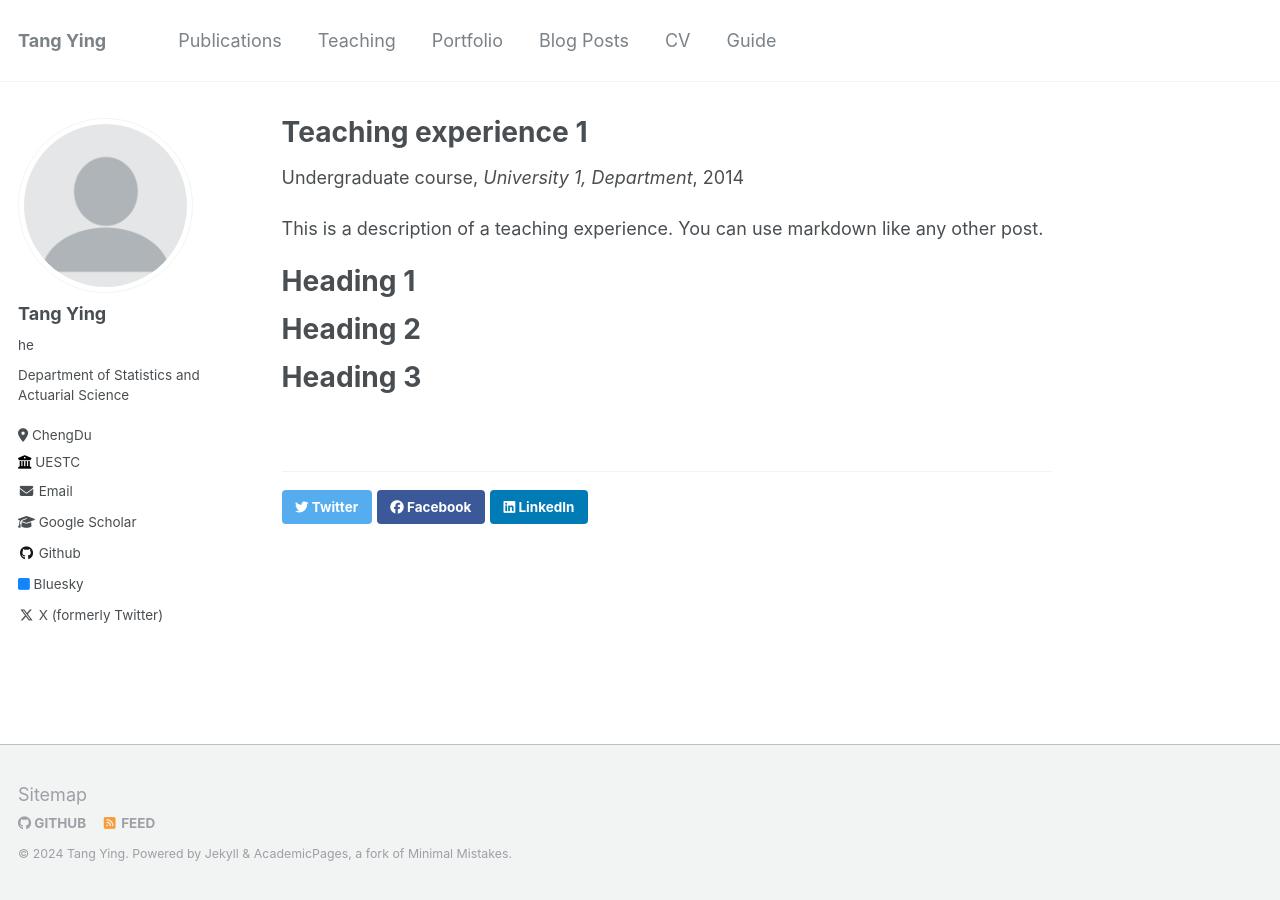
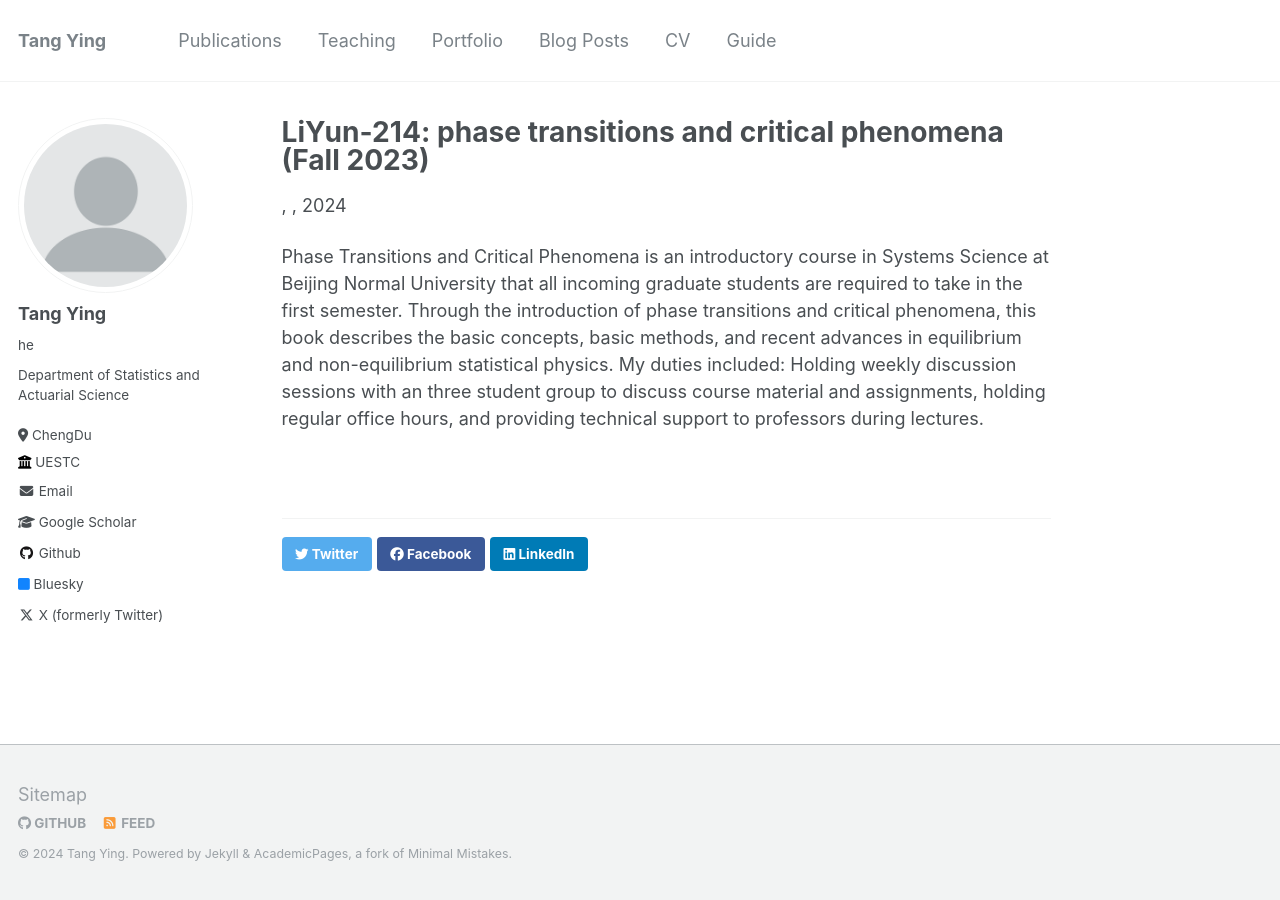
Before and after one commit to jamestang23/jamestang23.github.io, a Jekyll site: the page built from _teaching/2014-spring-teaching-1.md, in a window 1280 px wide. Built offline with Jekyll 4.4.1, drawn with Linux system fonts in a browser that asks for light colours.

Commit message:
Update 2014-spring-teaching-1.md

```diff
--- a/_teaching/2014-spring-teaching-1.md
+++ b/_teaching/2014-spring-teaching-1.md
@@ -1,20 +1,12 @@
 ---
-title: "Teaching experience 1"
+title: "LiYun-214: phase transitions and critical phenomena (Fall 2023)"
 collection: teaching
-type: "Undergraduate course"
-permalink: /teaching/2014-spring-teaching-1
-venue: "University 1, Department"
-date: 2014-01-01
-location: "City, Country"
+teaching_type: "Graduate course"
+permalink: /teaching/fall/
+institution: "Beijing Normal University, professional courses"
+date: 2024-09-01
+excerpt: "<i>Graduate course, Teaching assistant</i><br/>
+Phase Transitions and Critical Phenomena is an introductory course in Systems Science that all incoming graduate students are required to take in their first semester."
 ---
 
-This is a description of a teaching experience. You can use markdown like any other post.
-
-Heading 1
-======
-
-Heading 2
-======
-
-Heading 3
-======
+Phase Transitions and Critical Phenomena is an introductory course in Systems Science at Beijing Normal University that all incoming graduate students are required to take in the first semester. Through the introduction of phase transitions and critical phenomena, this book describes the basic concepts, basic methods, and recent advances in equilibrium and non-equilibrium statistical physics. My duties included: Holding weekly discussion sessions with an three student group to discuss course material and assignments, holding regular office hours, and providing technical support to professors during lectures.
```
